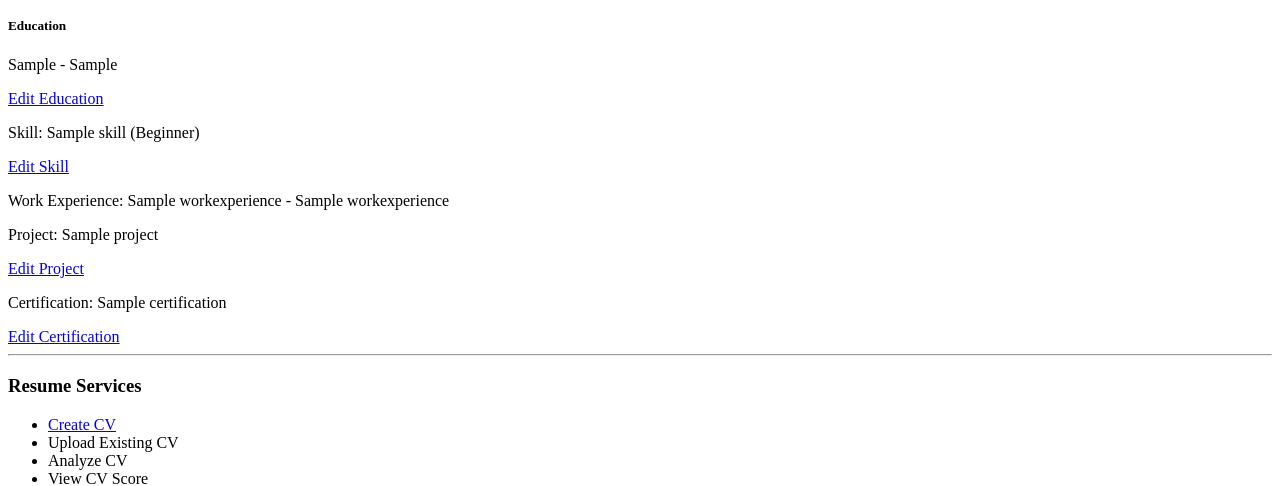
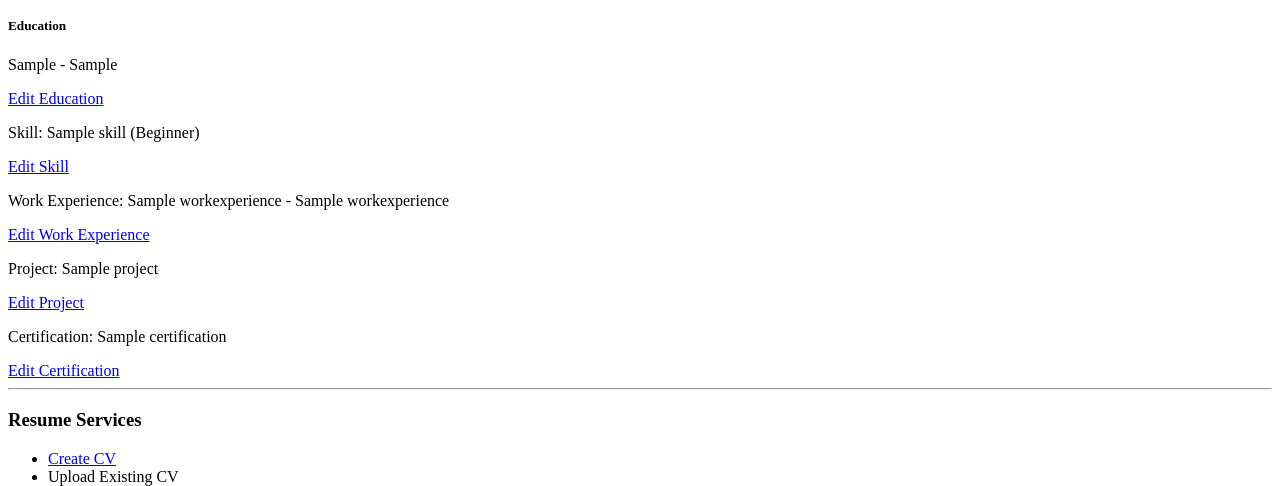
Before and after one commit to limbuisha398-cyber/HireBridge, a Django app: page /dashboard/ in a window 1280 px wide. Shown: the part 320-806 px from the top of the page. Run offline with Django 5.2, Linux system fonts and the light colour scheme; a user stored in the database is signed in; tables that the repository leaves empty hold one stand-in row (values such as "Sample post").

Commit message:
Add edit work experience feature

```diff
--- a/hirebridge/templates/dashboard.html
+++ b/hirebridge/templates/dashboard.html
@@ -86,7 +86,13 @@
             {{ work.company_name }}
         </p>
 
+        <a href="{% url 'edit_work_experience' resume_id=resume.id work_id=work.id %}">
+            Edit Work Experience
+        </a>
+
         {% endfor %}
+
+
 
         {% for project in resume.projects.all %}
 
--- a/hirebridge/urls.py
+++ b/hirebridge/urls.py
@@ -35,6 +35,14 @@ path(
     views.add_work_experience,
     name='add_work_experience'
 ),
+
+path(
+    'resume/<int:resume_id>/work-experience/<int:work_id>/edit/',
+    views.edit_work_experience,
+    name='edit_work_experience'
+),
+
+
 path(
     'resume/<int:resume_id>/project/',
     views.add_project,
--- a/hirebridge/views.py
+++ b/hirebridge/views.py
@@ -389,6 +389,53 @@ def add_work_experience(request, resume_id):
         }
     )
 
+@login_required
+def edit_work_experience(request, resume_id, work_id):
+    profile = get_object_or_404(
+        UserProfile,
+        user=request.user
+    )
+
+    resume = get_object_or_404(
+        Resume,
+        id=resume_id,
+        user=profile
+    )
+
+    work = get_object_or_404(
+        WorkExperience,
+        id=work_id,
+        resume=resume
+    )
+
+    if request.method == 'POST':
+        form = WorkExperienceForm(
+            request.POST,
+            instance=work
+        )
+
+        if form.is_valid():
+            form.save()
+            messages.success(
+                request,
+                'Work experience updated successfully.'
+            )
+            return redirect('dashboard')
+    else:
+        form = WorkExperienceForm(instance=work)
+
+    return render(
+        request,
+        'edit_work_experience.html',
+        {
+            'form': form,
+            'resume': resume,
+            'work': work
+        }
+    )
+
+
+
 
 @login_required
 def add_project(request, resume_id):
```
Also changed, not shown: hirebridge/templates/edit_work_experience.html (added, +37 -0 lines).
